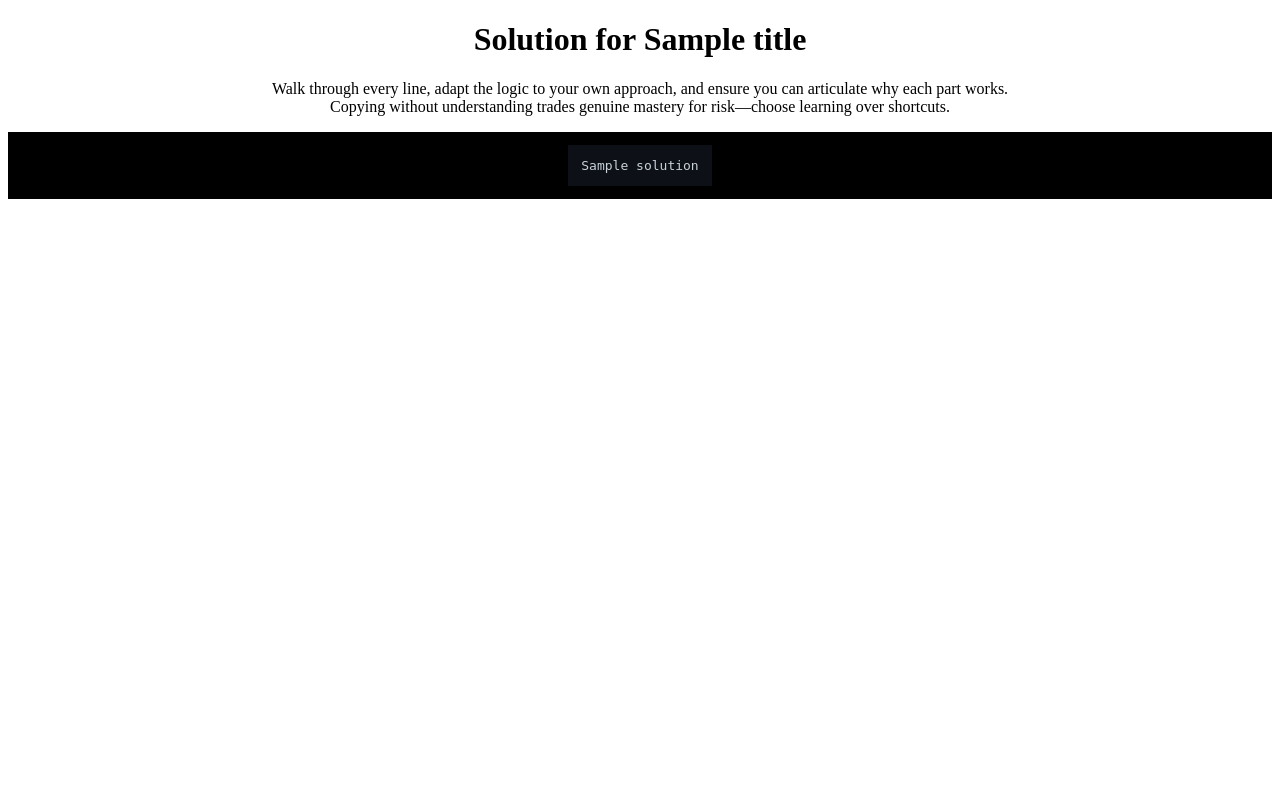
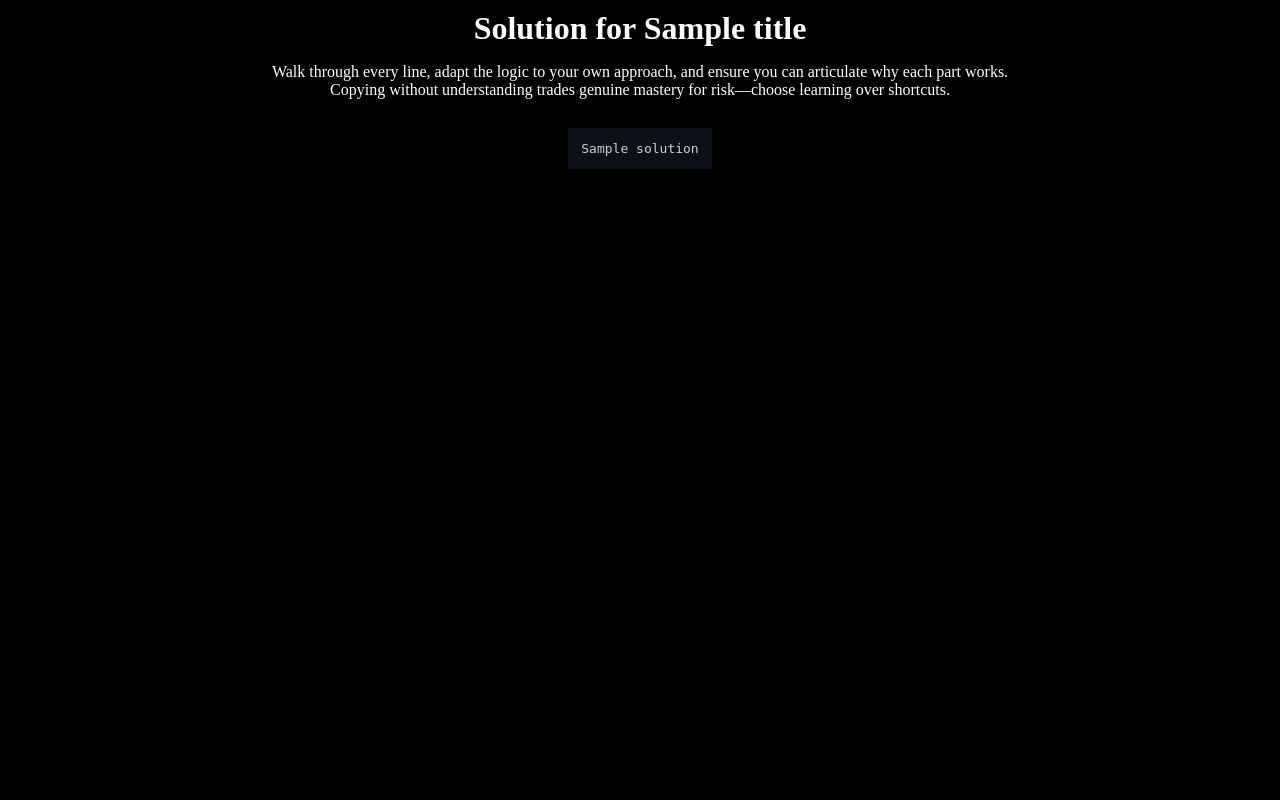
Before and after one commit to Cozyx213/extension-codechum, a Flask app: template backend/templates/solution.html in a window 1280 px wide. Run offline with Flask 3, Linux system fonts and the light colour scheme; the template is opened without the code that fills it: most values are stand-ins (such as "Sample title", 1, 10 or a date in 2020); some libraries are stand-ins or nearby versions.

Commit message:
styled solution

```diff
--- a/backend/templates/solution.html
+++ b/backend/templates/solution.html
@@ -12,9 +12,9 @@
         <script src="{{ url_for('static', filename='js/highlight.min.js') }}"></script>
         <script src="{{ url_for('static', filename='js/c.min.js') }}"></script>
     </head>
-    <body >
-        <h1 style="text-align: center">Solution for {{title}}</h1>
-        <p style="text-align: center; margin-left: 20%; margin-right: 20%">
+    <body style="background-color: black; margin: 0; padding: 0; min-height:100vh">
+        <h1 style="text-align: center; color: white; margin: 0; padding-top: 10px;">Solution for {{title}}</h1>
+        <p style="text-align: center; margin-left: 20%; margin-right: 20%; color: white;">
             Walk through every line, adapt the logic to your own approach, and
             ensure you can articulate why each part works. Copying without
             understanding trades genuine mastery for risk—choose learning over
```
